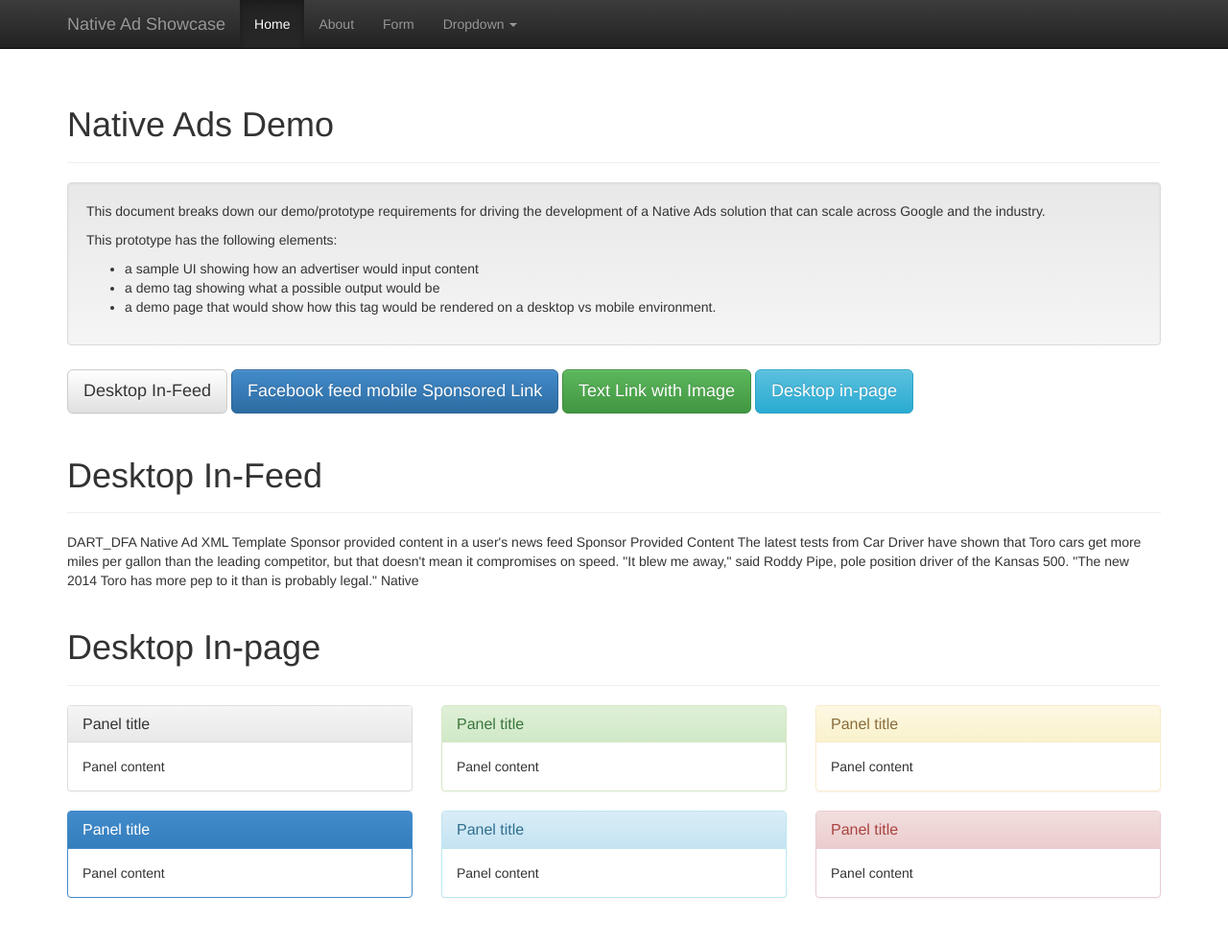
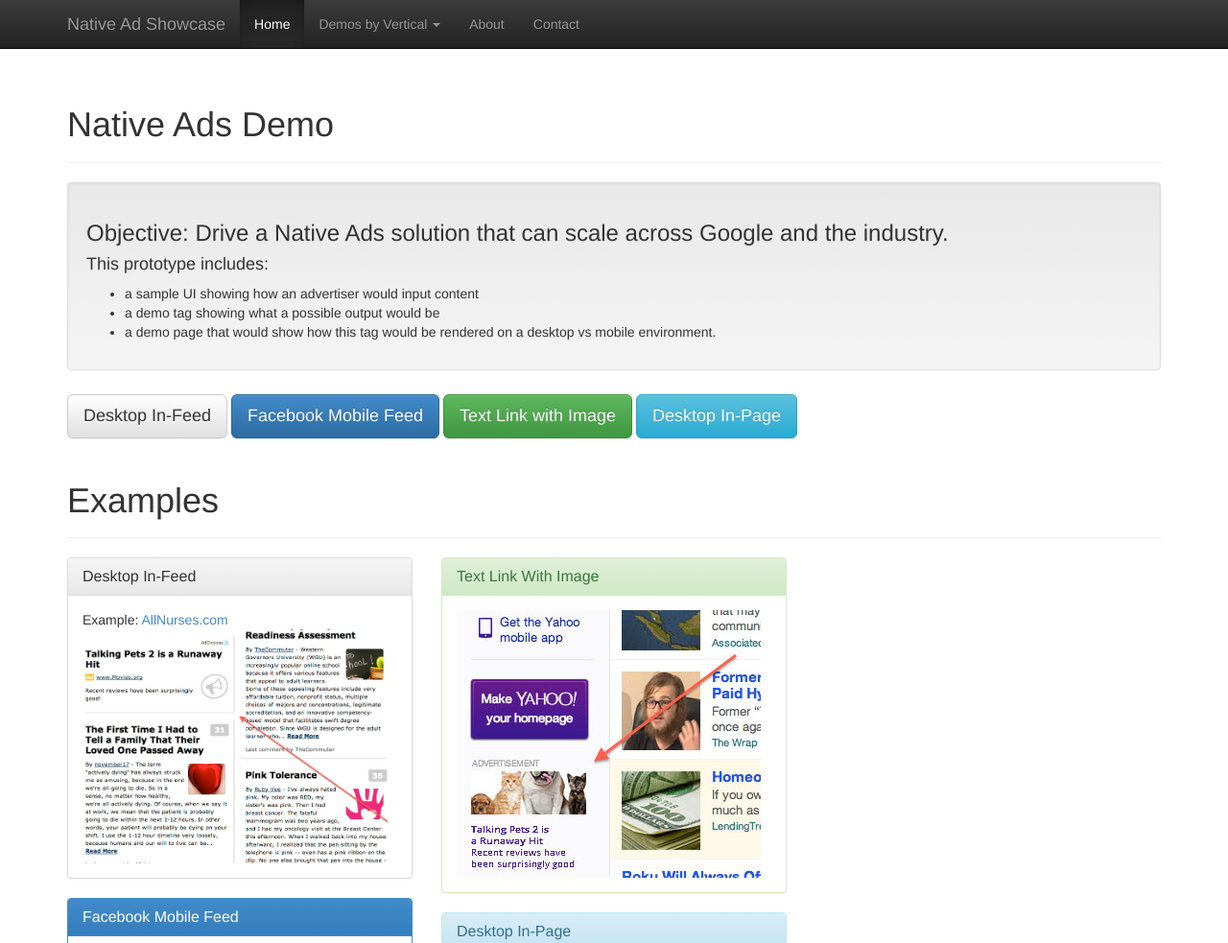
Before and after one commit to ocorso/NativeAdSwitcher, a plain HTML site: page index.html in a window 1280 px wide. Shown: the top 983 px of the page at 96% size. Drawn offline with nearby package versions, Linux system fonts and the light colour scheme.

Commit message:
homepage drives off to demos

```diff
--- a/index.html
+++ b/index.html
@@ -36,20 +36,16 @@
         <div class="navbar-collapse collapse">
           <ul class="nav navbar-nav">
             <li class="active"><a href="#">Home</a></li>
-            <li><a href="https://docs.google.com/a/google.com/document/d/19vviIy6gOsWVNAw6q0JJ62AGTRSeKeSB3_xpRe8UlKQ/edit#">About</a></li>
-            <li><a href="#contact">Form</a></li>
             <li class="dropdown">
-              <a href="#" class="dropdown-toggle" data-toggle="dropdown">Dropdown <b class="caret"></b></a>
+              <a href="#" class="dropdown-toggle" data-toggle="dropdown">Demos by Vertical <b class="caret"></b></a>
               <ul class="dropdown-menu">
-                <li><a href="#">Action</a></li>
-                <li><a href="#">Another action</a></li>
-                <li><a href="#">Something else here</a></li>
-                <li class="divider"></li>
-                <li class="dropdown-header">Nav header</li>
-                <li><a href="#">Separated link</a></li>
-                <li><a href="#">One more separated link</a></li>
+                <li><a href="#">Auto</a></li>
+                <li><a href="#">Movies</a></li>
+                <li><a href="#">Retail</a></li>
               </ul>
             </li>
+            <li><a href="https://docs.google.com/a/google.com/document/d/19vviIy6gOsWVNAw6q0JJ62AGTRSeKeSB3_xpRe8UlKQ/edit#" target="_blank">About</a></li>
+            <li><a href="mailto:ocorso@google.com">Contact</a></li>
           </ul>
         </div><!--/.nav-collapse -->
       </div>
@@ -61,140 +57,68 @@
         <h1>Native Ads Demo</h1>
       </div>
       <div class="well">
-        <p>This document breaks down our demo/prototype requirements for driving the development of a Native Ads solution that can scale across Google and the industry.</p>
-        <p>This prototype has the following elements:
+        <h3>Objective: Drive a Native Ads solution that can scale across Google and the industry.</h3>
+        <h4>This prototype includes:</h4>
         <ul>
             <li>a sample UI showing how an advertiser would input content</li>
             <li>a demo tag showing what a possible output would be</li>
             <li>a demo page that would show how this tag would be rendered on a desktop vs mobile environment.</li>
-        </ul></p>
+        </ul>
       </div>
       <p>
         <button type="button" class="btn btn-lg btn-default">Desktop In-Feed</button>
-        <button type="button" class="btn btn-lg btn-primary">Facebook feed mobile Sponsored Link</button>
+        <button type="button" class="btn btn-lg btn-primary">Facebook Mobile Feed</button>
         <button type="button" class="btn btn-lg btn-success">Text Link with Image</button>
-        <button type="button" class="btn btn-lg btn-info">Desktop in-page</button>
+        <button type="button" class="btn btn-lg btn-info">Desktop In-Page</button>
 
       </p>
 
 
-
       <div class="page-header">
-        <h1>Desktop In-Feed</h1>
-      </div>
-
-
-<VNAT version="2.0" xmlns:xsi="http://www.w3.org/2001/XMLSchema-instance" xsi:noNamespaceSchemaLocation="vast.xsd">
-  <Ad id="276467456">
-  <InLine>
-        <AdSystem version="2.0">DART_DFA</AdSystem>
-    <AdTitle>Native Ad XML Template</AdTitle>
-    <Description>Sponsor provided content in a user's news feed</Description>
-    <Impression id="DART"><![CDATA[http://storage.googleapis.com/native/1x1.GIF]]></Impression>
-    <Creatives>
-    <Creative sequence="1" AdID="">
-      <TrackingEvents>
-        <Tracking event="viewable"><![CDATA[http://storage.googleapis.com/native/1x1.GIF]]></Tracking>
-        <Tracking event="opened"><![CDATA[http://storage.googleapis.com/native/1x1.GIF]]></Tracking>
-        <Tracking event="read"><![CDATA[http://storage.googleapis.com/native/1x1.GIF]]></Tracking>
-        <Tracking event="closed"><![CDATA[http://storage.googleapis.com/native/1x1.GIF]]></Tracking>
-        <Tracking event="hidden"><![CDATA[http://storage.googleapis.com/native/1x1.GIF]]></Tracking>
-      </TrackingEvents>
-            <Clicks>
-              <ClickThrough><![CDATA[http://www.Pets.com]]></ClickThrough>
-              <ClickTracking id="DART"><![CDATA[http://storage.googleapis.com/native/1x1.GIF]]></ClickTracking>
-            </Clicks>
-    <AdType>Sponsor Provided Content</AdType>
-        <Title>The New Toro is fast...Very Fast</Title>
-        <Body>The latest tests from Car Driver have shown that Toro cars get more miles per gallon than the leading competitor, but that doesn't mean it compromises on speed.
-        "It blew me away," said Roddy Pipe, pole position driver of the Kansas 500.  "The new 2014 Toro has more pep to it than is probably legal." </Body>
-        <MediaFile id="1" delivery="progressive" type="image/jpeg" width="300" height="250"><![CDATA[http://storage.googleapis.com/native/Auto_300x250.jpg]]></MediaFile>
-        </Creative>
-      </Creatives>
-      <Extensions>
-        <Extension type="DART">
-          <AdServingData>
-            <DeliveryData>Native
-              <GeoData><![CDATA[ct=US&st=AL&ac=205&zp=35215&bw=2&dma=108&city=13430]]></GeoData>
-            </DeliveryData>
-          </AdServingData>
-        </Extension>
-      </Extensions>
-    </InLine>
-  </Ad>
-</VNAT>
-
-
-
-      <div class="page-header">
-        <h1>Desktop In-page</h1>
+        <h1>Examples</h1>
       </div>
       <div class="row">
         <div class="col-sm-4">
           <div class="panel panel-default">
             <div class="panel-heading">
-              <h3 class="panel-title">Panel title</h3>
+              <h3 class="panel-title">Desktop In-Feed</h3>
             </div>
             <div class="panel-body">
-              Panel content
+              Example: <a href="http://allnurses.com/" target="_blank">AllNurses.com</a>
+              <img class="img-responsive" alt="desktop infeed native ad" src="img/fpo/InFeed_AllNurses_Mockup.jpg" />
             </div>
           </div>
           <div class="panel panel-primary">
             <div class="panel-heading">
-              <h3 class="panel-title">Panel title</h3>
+              <h3 class="panel-title">Facebook Mobile Feed</h3>
             </div>
             <div class="panel-body">
-              Panel content
+              <img class="img-responsive" alt="facebook mobile feed native ad" src="img/fpo/Facebook_mockup.jpg" />
             </div>
           </div>
         </div><!-- /.col-sm-4 -->
         <div class="col-sm-4">
           <div class="panel panel-success">
             <div class="panel-heading">
-              <h3 class="panel-title">Panel title</h3>
+              <h3 class="panel-title">Text Link With Image</h3>
             </div>
             <div class="panel-body">
-              Panel content
+              <img class="img-responsive" alt="facebook mobile feed native ad" src="img/fpo/Mobile_Yahoo_Mockup.jpg" />
             </div>
           </div>
           <div class="panel panel-info">
             <div class="panel-heading">
-              <h3 class="panel-title">Panel title</h3>
+              <h3 class="panel-title">Desktop In-Page</h3>
             </div>
             <div class="panel-body">
-              Panel content
+              <img class="img-responsive" alt="desktop in-page native ad" src="img/fpo/Native_Atlantic_Mockup.jpg" />
             </div>
           </div>
         </div><!-- /.col-sm-4 -->
-        <div class="col-sm-4">
-          <div class="panel panel-warning">
-            <div class="panel-heading">
-              <h3 class="panel-title">Panel title</h3>
-            </div>
-            <div class="panel-body">
-              Panel content
-            </div>
-          </div>
-          <div class="panel panel-danger">
-            <div class="panel-heading">
-              <h3 class="panel-title">Panel title</h3>
-            </div>
-            <div class="panel-body">
-              Panel content
-            </div>
-          </div>
-        </div><!-- /.col-sm-4 -->
-      </div>
-
-
-
-
-
-
     </div> <!-- /container -->
 
 
-        <script src="//ajax.googleapis.com/ajax/libs/jquery/1.11.0/jquery.min.js"></script>
+        <script src="http://ajax.googleapis.com/ajax/libs/jquery/1.11.0/jquery.min.js"></script>
         <script>window.jQuery || document.write('<script src="js/vendor/jquery-1.10.2.min.js"><\/script>')</script>
         <script src="js/vendor/bootstrap.min.js"></script>
         <script src="js/plugins.js"></script>
@@ -205,7 +129,7 @@
             (function(b,o,i,l,e,r){b.GoogleAnalyticsObject=l;b[l]||(b[l]=
             function(){(b[l].q=b[l].q||[]).push(arguments)});b[l].l=+new Date;
             e=o.createElement(i);r=o.getElementsByTagName(i)[0];
-            e.src='//www.google-analytics.com/analytics.js';
+            e.src='http://www.google-analytics.com/analytics.js';
             r.parentNode.insertBefore(e,r)}(window,document,'script','ga'));
             ga('create','UA-XXXXX-X');ga('send','pageview');
         </script>
--- a/js/main.js
+++ b/js/main.js
@@ -4,10 +4,12 @@ main.xml.auto = "http://storage.googleapis.com/native/auto.xml";
 main.xml.movies = "http://storage.googleapis.com/native/movies.xml"
 main.xml.retail = "http://storage.googleapis.com/native/retail.xml";
 
+main.howManyPosts = 6;
+
 jQuery( function($){
 	console.log("-- Doc Ready Start --");
 
-//	parseXML("http://ad.doubleclick.net/N6310/pfadx/VNAT_testing;sz=0x0;dcmt=text/xml;ord=76744343456434");
+	parseXML("http://ad.doubleclick.net/N6310/pfadx/VNAT_testing;sz=0x0;dcmt=text/xml;ord=76744343456434");
 });
 
 function parseXML (url) {
@@ -15,14 +17,14 @@ function parseXML (url) {
 
 	xhr.onreadystatechange=function(){
  		if (xhr.readyState==4 && xhr.status==200){
- 			console.log("readyStateChange");
- 	 		var xmlTag = xhr.responseXML.getElementsByTagName("Impression")[0].childNodes[0].nodeValue;
+ 			console.log(xhr.responseXML);
+ 	 		//var xmlTag = xhr.responseXML.getElementsByTagName("Impression")[0].childNodes[0].nodeValue;
 			//change to desired xml tag
-			 var attributeName = xhr.responseXML.getElementsByTagName("Tracking")[0].getAttributeNode("event").name;
+			// var attributeName = xhr.responseXML.getElementsByTagName("Tracking")[0].getAttributeNode("event").name;
 			//change to desired xml tag and attribute name
-			 var attributeValue = xhr.responseXML.getElementsByTagName("Tracking")[0].getAttributeNode("event").value;
+			// var attributeValue = xhr.responseXML.getElementsByTagName("Tracking")[0].getAttributeNode("event").value;
 			//change to desired xml tag and attribute name
-			 alert("name: "+attributeName+", value: "+attributeValue+", tag: "+xmlTag);
+			// alert("name: "+attributeName+", value: "+attributeValue+", tag: "+xmlTag);
 	    }
  	}
 
```
Also changed, not shown: img/fpo/Facebook_mockup.jpg (added), img/fpo/InFeed_AllNurses_Mockup.jpg (added), img/fpo/Mobile_Yahoo_Mockup.jpg (added), img/fpo/Native_Atlantic_Mockup.jpg (added), 1 other file.
